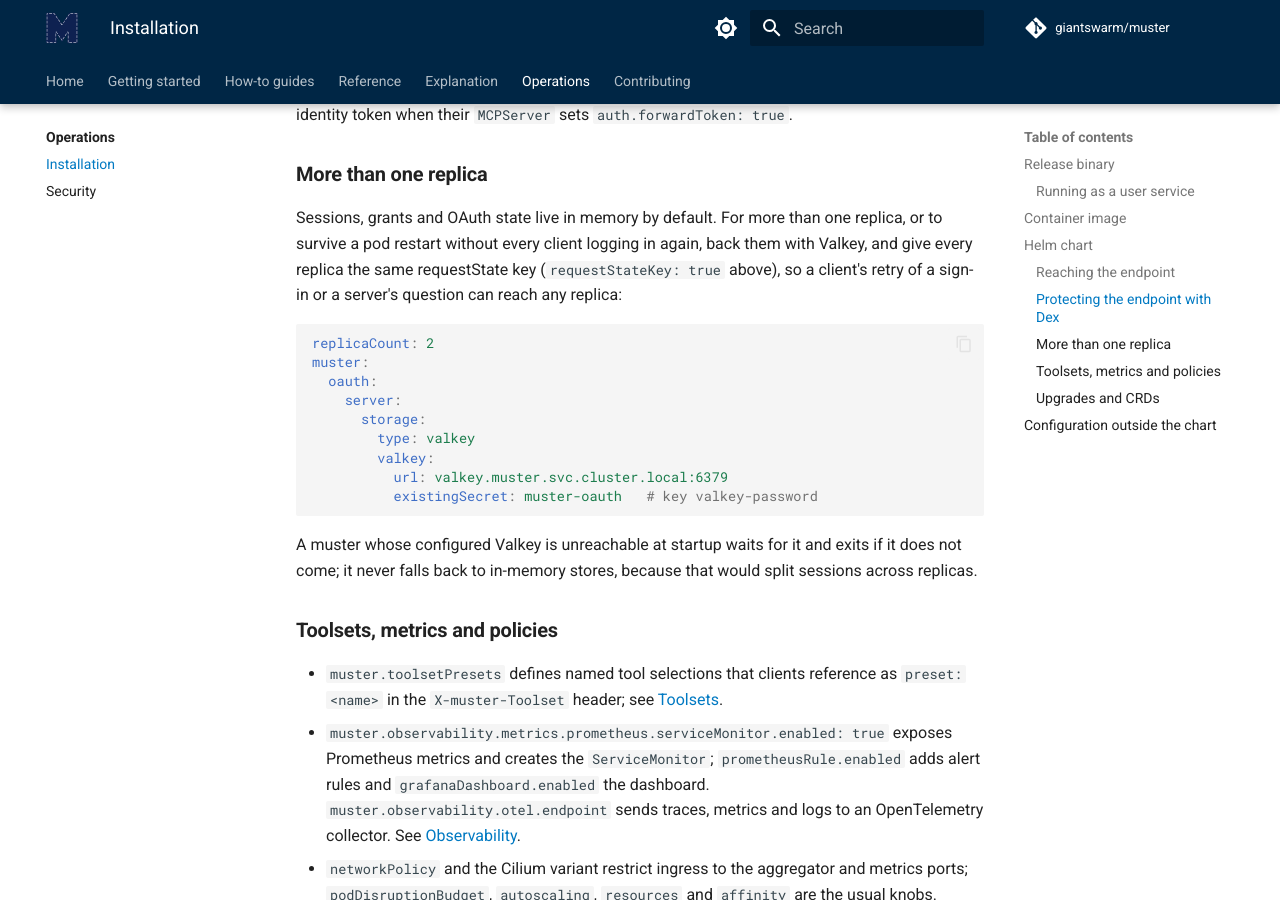
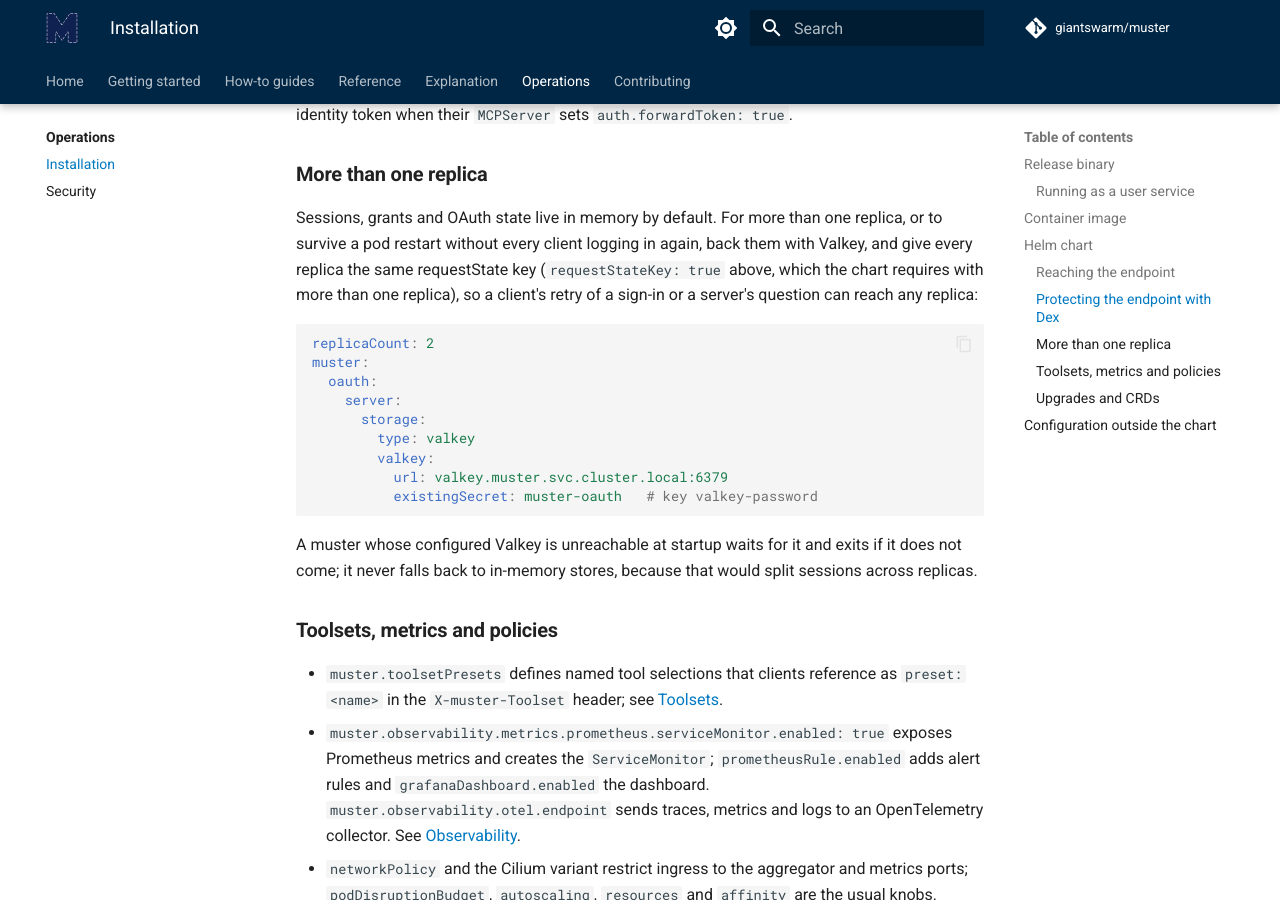
Before and after one commit to giantswarm/muster, an MkDocs documentation site: the page built from docs/operations/installation.md, in a window 1280 px wide and 900 px high, scrolled down 4144 px. Built offline with MkDocs 1.6.1 and Material for MkDocs 9.7.7, drawn with Linux system fonts in a browser that asks for light colours; comment, search, counter and statistics services are not loaded.

Commit message:
fix(helm): refuse more than one replica without a shared requestState key

````diff
--- a/docs/operations/installation.md
+++ b/docs/operations/installation.md
@@ -193,8 +193,8 @@ identity token when their `MCPServer` sets `auth.forwardToken: true`.
 
 Sessions, grants and OAuth state live in memory by default. For more than one replica, or to
 survive a pod restart without every client logging in again, back them with Valkey, and give every
-replica the same requestState key (`requestStateKey: true` above), so a client's retry of a sign-in
-or a server's question can reach any replica:
+replica the same requestState key (`requestStateKey: true` above, which the chart requires with more
+than one replica), so a client's retry of a sign-in or a server's question can reach any replica:
 
 ```yaml
 replicaCount: 2
````
Also changed, not shown: docs/reference/mcp-tools.md (+1 -1 lines), 3 other files.
